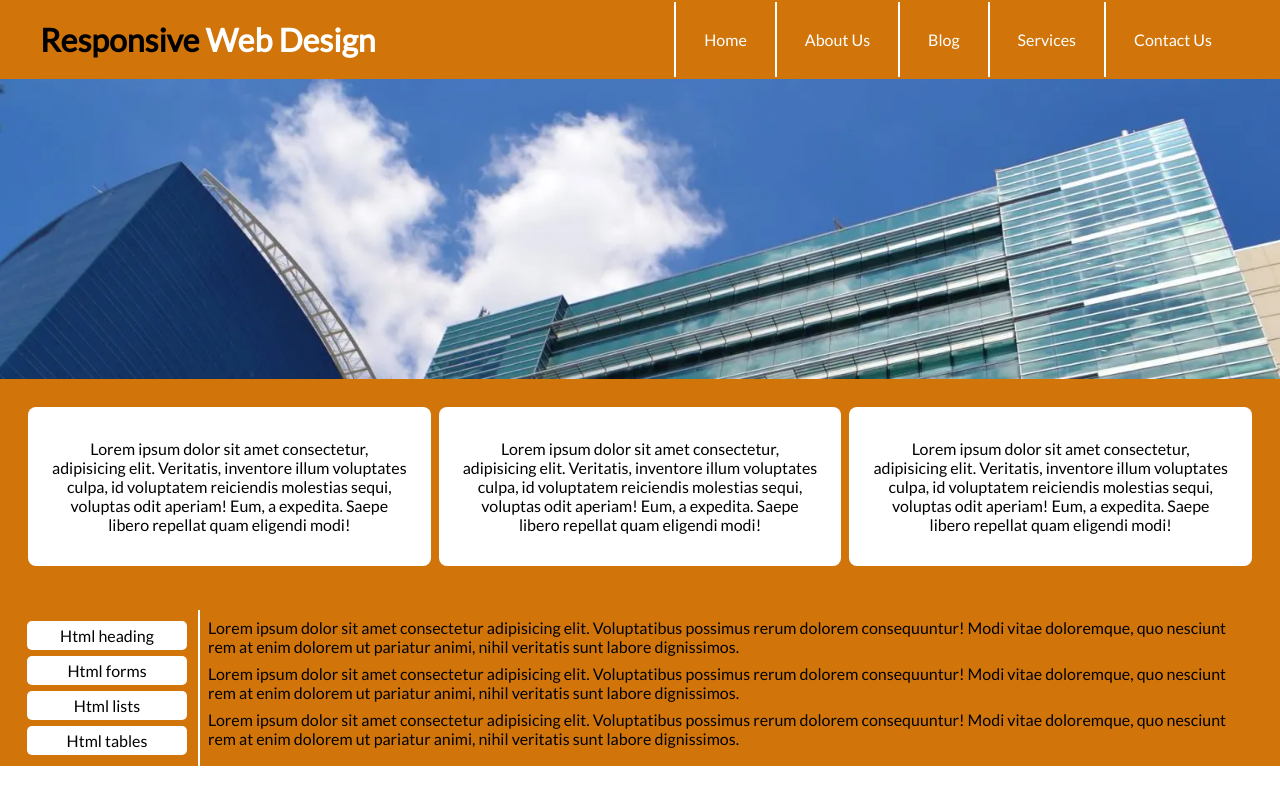
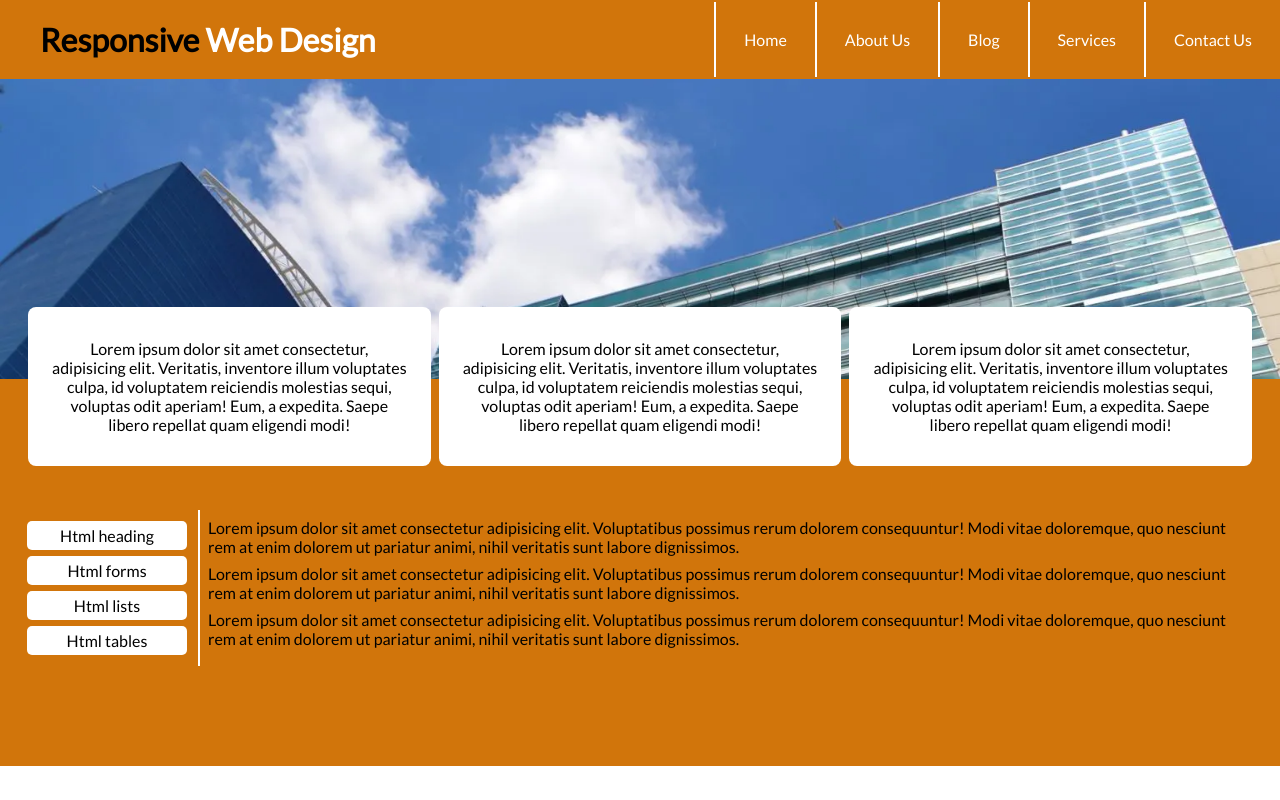
Before and after one commit to prateek9603/highriseweb, a plain HTML site: page index.html in a window 1280 px wide. Drawn offline with Linux system fonts and the light colour scheme.

Commit message:
highrise web

```diff
--- a/responsiveweb.css
+++ b/responsiveweb.css
@@ -11,7 +11,7 @@ header {
     display: flex;
     justify-content: space-between;
     align-items: center;
-    padding: 20px 40px;
+    padding: 20px 0px 20px 40px ;
 }
  #responsive{
     color: #000;
@@ -52,6 +52,9 @@ ul {
     text-align: center;
     padding: 1.5rem;
     display: flex;
+    position: relative;
+    bottom: 100px;
+
 }
 
 .threeboxes p{
@@ -64,7 +67,8 @@ ul {
 .twoboxes{
     margin: 1rem;
     display: flex;
-
+    position: relative;
+    bottom: 100px;
 }
 
 
@@ -86,3 +90,8 @@ ul {
 .para p{
     margin:8px;
 }
+
+.list1 a:hover{
+    color: #fff;
+    background-color: brown;
+}
```
